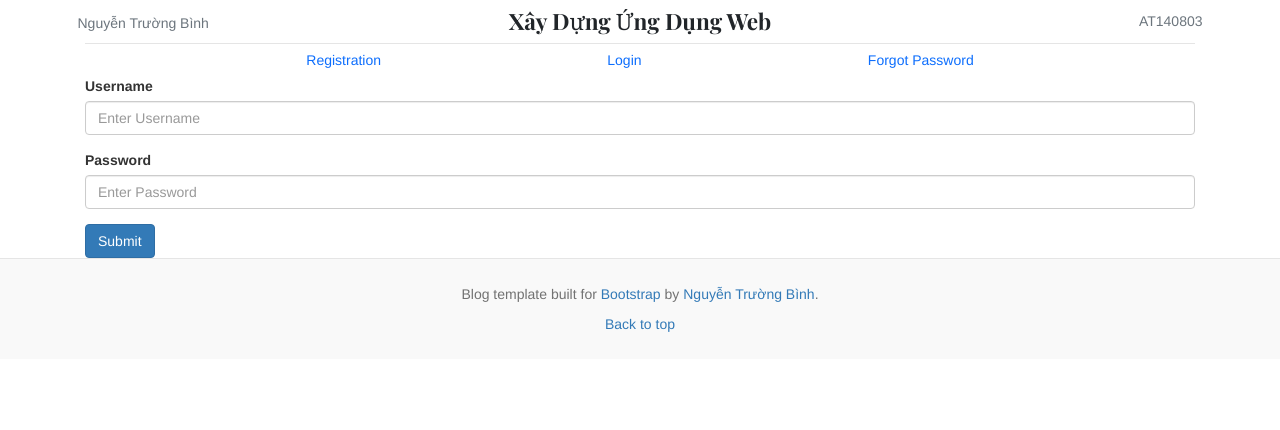
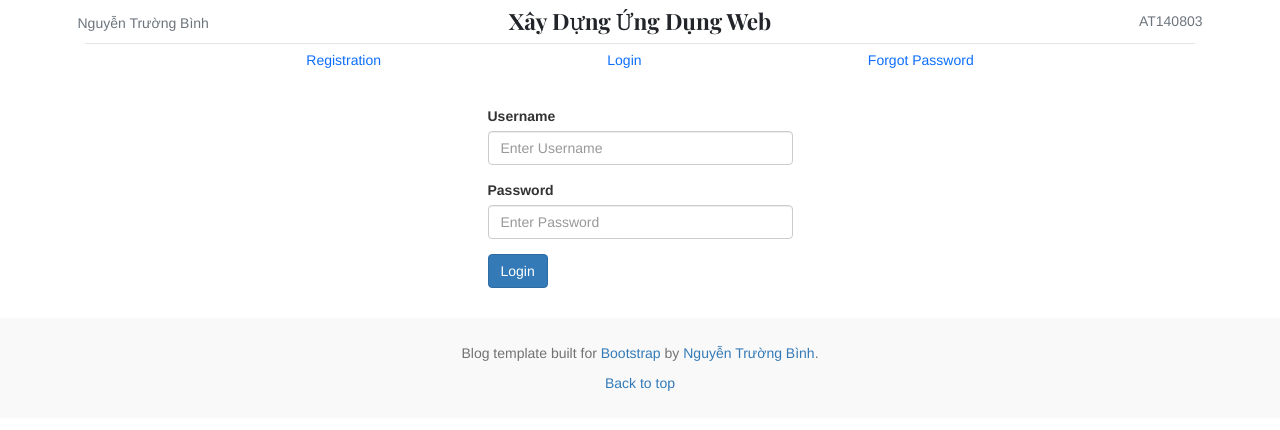
Before and after one commit to binhnguyen99391/udweb, a PHP site: page /udweb/auth/login.php in a window 1280 px wide. Shown: the top 430 px of the page. Run offline with PHP 8.4, Linux system fonts and the light colour scheme; some libraries are stand-ins or nearby versions.

Commit message:
change hash, update form

```diff
--- a/asset/css/style.css
+++ b/asset/css/style.css
@@ -96,7 +96,7 @@
     color: #727272;
     text-align: center;
     background-color: #f9f9f9;
-    border-top: .05rem solid #e5e5e5;
+    /* border-top: .05rem solid #e5e5e5; */
   }
   .blog-footer p:last-child {
     margin-bottom: 0;
--- a/auth/forgotPass.php
+++ b/auth/forgotPass.php
@@ -39,14 +39,13 @@ if (isset($_POST['inputEmail'])) {
 
 } else {
 ?>
-    <div class="container">
-
+    <div class="row m-5 w-25 mx-auto">
         <form action="" method="post">
             <div class="form-group">
                 <label for="InputUsername">Email *</label>
                 <input type="email" class="form-control" id="Email" name="inputEmail" placeholder="Enter Email" required>
             </div>
-            <button type="submit" class="btn btn-primary">Submit</button>
+            <button type="submit" class="btn btn-primary">Send</button>
         </form>
     </div>
 <?php
--- a/auth/login.php
+++ b/auth/login.php
@@ -10,7 +10,7 @@ if (isset($_POST['username'])) {
     $password = mysqli_real_escape_string($conn, $password);
     // Check user is exist in the database
     $query    = "SELECT * FROM `users` WHERE username='$username'
-                     AND password='" . md5($password) . "'";
+                     AND password='" . sha1($password) . "'";
     $result = mysqli_query($conn, $query) or die();
     $rows = mysqli_num_rows($result);
     if ($rows == 1) {
@@ -27,18 +27,18 @@ if (isset($_POST['username'])) {
 } else {
 ?>
 
-    <div class="container">
+    <div class="row m-5 w-25 mx-auto">
         <form action="" method="post">
             <div class="form-group">
                 <label for="InputUsername">Username</label>
-                <input type="text" class="form-control" id="InputUsername" name="username" placeholder="Enter Username" required>
+                <input type="text" class="form-control" id="InputUsername" name="username" placeholder="Enter Username" required autocomplete="username">
             </div>
             <div class="form-group">
                 <label for="Password">Password</label>
                 <input type="password" class="form-control" id="Password" name="password" placeholder="Enter Password" required autocomplete="new-password">
             </div>
 
-            <button type="submit" class="btn btn-primary">Submit</button>
+            <button type="submit" class="btn btn-primary">Login</button>
         </form>
     </div>
 <?php
--- a/auth/registration.php
+++ b/auth/registration.php
@@ -41,7 +41,7 @@ if (isset($_POST['txtUsername'])) {
     }
 
     $query    = "INSERT into users (username, password, email, phone, address)
-                     VALUES ('$username', '" . md5($password) . "', '$email', '$phone', '$address')";
+                     VALUES ('$username', '" . sha1($password) . "', '$email', '$phone', '$address')";
     $result   = mysqli_query($conn, $query);
 
     if ($result) {
@@ -59,7 +59,7 @@ if (isset($_POST['txtUsername'])) {
 ?>
 
 
-    <div class="container">
+    <div class="row m-5 w-25 mx-auto">
         <form action="" method="post">
             <div class="form-group">
                 <label for="InputUsername">Username *</label>
@@ -87,7 +87,7 @@ if (isset($_POST['txtUsername'])) {
                 <input type="text" class="form-control" name="txtAddress" id="Address" placeholder="Enter Address">
             </div>
 
-            <button type="submit" class="btn btn-primary">Submit</button>
+            <button type="submit" class="btn btn-primary">Register</button>
         </form>
     </div>
 
--- a/changePass.php
+++ b/changePass.php
@@ -9,8 +9,8 @@ if (isset($_POST['oldPassword'])) {
     $username = $_SESSION['username'];
     $password = mysqli_fetch_array(mysqli_query($conn, "SELECT `password` FROM `users` WHERE username='$username'"));
 
-    $oldpass = md5($_POST["oldPassword"]);
-    $newpass = md5($_POST["newPassword"]);
+    $oldpass = sha1($_POST["oldPassword"]);
+    $newpass = sha1($_POST["newPassword"]);
 
     if ($oldpass == $password[0]) {
 
--- a/includes/footer.php
+++ b/includes/footer.php
@@ -4,8 +4,6 @@
     <a href="#">Back to top</a>
   </p>
 </footer>
+</body>
 
-
-
-  </body>
 </html>
```
